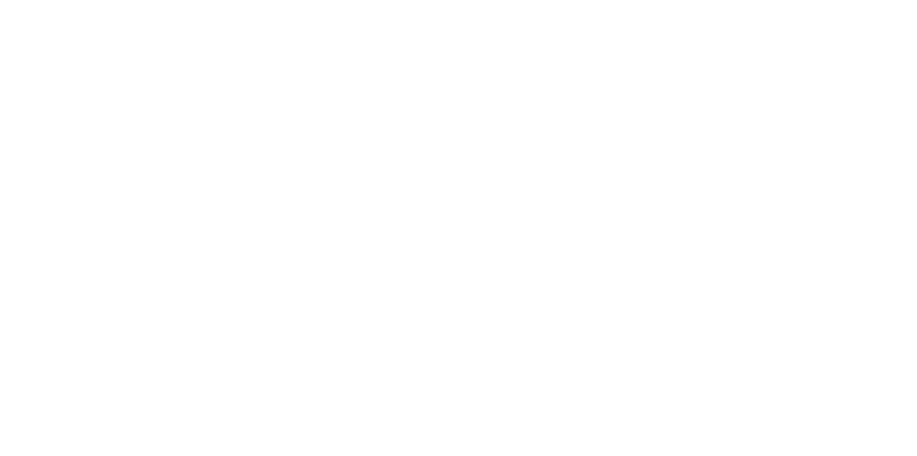
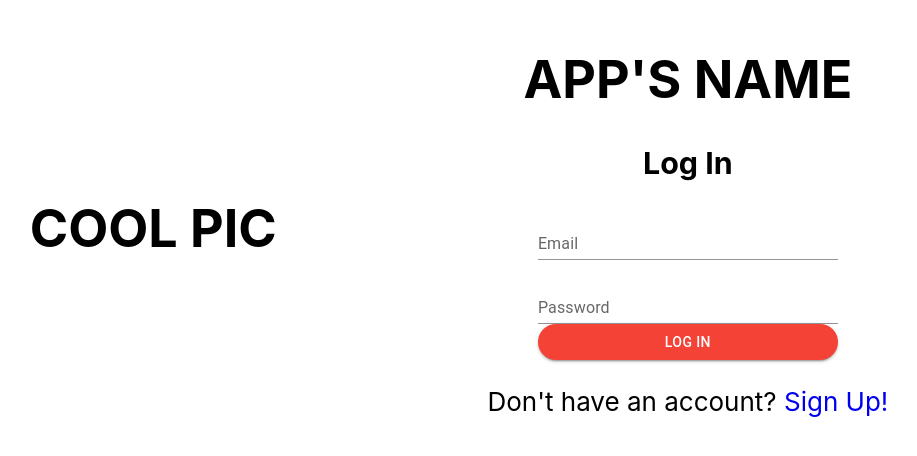
Before and after one commit to nicscobey/ringo-project3-frontend, a React (Create React App) app: page /login in a window 1280 px wide. Shown: the part 172-628 px from the top of the page, without its empty margins (181-1098 px from the left). Built offline with nearby package versions, Linux system fonts and the light colour scheme.

Commit message:
updated flexbox on welcome pages

```diff
--- a/src/App.css
+++ b/src/App.css
@@ -14,14 +14,14 @@
 }
 
 .App-header {
-  background-color: #282c34;
+  /* background-color: #282c34; */
   min-height: 100vh;
   display: flex;
-  flex-direction: column;
+  /* flex-direction: column; */
   align-items: center;
-  justify-content: center;
+  justify-content: space-evenly;
   font-size: calc(10px + 2vmin);
-  color: white;
+  /* color: white; */
 }
 
 .App-link {
--- a/src/App.js
+++ b/src/App.js
@@ -5,7 +5,6 @@ import Main from './components/Main';
 import Login from './pages/Login';
 import Signup from './pages/Signup';
 import Welcome from './pages/Welcome';
-import LandingPage from './components/LandingPage'
 import ColorTheme from './components/ColorTheme';
 import { ThemeProvider } from '@mui/system';
 
@@ -15,8 +14,14 @@ function App() {
     <div className="App">
       <ThemeProvider theme={ColorTheme}>
       <Switch>
-        <Route path="/welcome">
-          <LandingPage />
+        <Route exact path="/">
+          <Welcome />
+        </Route>
+        <Route path="/login">
+          <Login />
+        </Route>
+        <Route path="/signup">
+          <Signup />
         </Route>
         <Route path="/my">
           <Header />
--- a/src/components/LandingPage.js
+++ /dev/null
@@ -1,35 +0,0 @@
-import {Switch, Route, useRouteMatch} from 'react-router-dom'
-import Card from '../pages/Cards/Card'
-import Decks from '../pages/Decks/Decks'
-import DecksUpdate from '../pages/Decks/DecksUpdate'
-import DecksShow from '../pages/Decks/DecksShow'
-import Home from '../pages/Home'
-import Welcome from '../pages/Welcome'
-import Signup from '../pages/Signup'
-import Login from '../pages/Login'
-import DecksNew from '../pages/Decks/DELETE-DecksNew'
-import { useState, useEffect } from 'react'
-import { TableBody } from '@mui/material'
-import Practice from '../pages/Practice'
-
-const LandingPage = () => {
-
-    let { path, url } = useRouteMatch();
-
-    return (
-        <Switch>
-            <Route exact path={path}>
-                <Welcome  />
-            </Route>
-            <Route path={`${path}/login`}>
-                <Login />
-            </Route>
-            <Route path={`${path}/signup`} render={(rp) => (
-                    <Signup />
-                )}
-            />
-        </Switch>
-    )
-}
-
-export default LandingPage;
--- a/src/pages/Login.js
+++ b/src/pages/Login.js
@@ -10,6 +10,8 @@ const Login = (props) => {
     }
 
     return (
+        <div className="App-header">
+            <h1>COOL PIC</h1>
             <div>
                 <h1>APP'S NAME</h1>
                 <h3>Log In</h3>
@@ -19,8 +21,9 @@ const Login = (props) => {
                         <TextField label="Password" variant="standard" className="fixed-width-button" type="password" name="password"/>
                     </Stack>
                     <Button className="fixed-width-button" type="submit" variant="contained">Log In</Button>
-                <p>Don't have an account? <Link to="/welcome/signup">Sign Up!</Link></p>
+                    <p>Don't have an account? <Link to="/signup">Sign Up!</Link></p>
                 </form>
+            </div>
         </div>
     )
 }
--- a/src/pages/Signup.js
+++ b/src/pages/Signup.js
@@ -9,6 +9,8 @@ const Signup = (props) => {
     }
 
     return (
+        <div className="App-header">
+            <h1>COOL PIC</h1>
             <div>
                 <h1>APP'S NAME</h1>
                 <h3>Make an Account</h3>
@@ -21,9 +23,12 @@ const Signup = (props) => {
                     </Stack>
                     <Stack spacing={2} className="flex-center" >
                         <Button className="fixed-width-button" type="submit" variant="contained">Create Account</Button>
-                    <Link to="/welcome"><Button className="fixed-width-button" variant="outlined">Cancel</Button></Link>
+                        <Link to="/"><Button className="fixed-width-button" variant="outlined">Cancel</Button></Link>
                     </Stack>
                 </form>
+            </div>
+
+
         </div>
     )
 }
--- a/src/pages/Welcome.js
+++ b/src/pages/Welcome.js
@@ -6,13 +6,16 @@ const Welcome = (props) => {
 
 
     return (
-        <div>
-            <h1>APP'S NAME</h1>
-            <h3>Catchy Tagline</h3>
-            <Stack spacing={2}>
-                <Link to="/welcome/login"><Button className="fixed-width-button" variant="contained">Log In</Button></Link>
-                <Link to="/welcome/signup"><Button className="fixed-width-button" variant="outlined">Sign Up</Button></Link>
-            </Stack>
+        <div className="App-header">
+            <h1>COOL PIC</h1>
+            <div>
+                <h1>APP'S NAME</h1>
+                <h3>Catchy Tagline</h3>
+                <Stack spacing={2}>
+                    <Link to="/login"><Button className="fixed-width-button" variant="contained">Log In</Button></Link>
+                    <Link to="/signup"><Button className="fixed-width-button" variant="outlined">Sign Up</Button></Link>
+                </Stack>
+            </div>
         </div>
     )
 }
```
Lines whose indentation alone changed are shown as unchanged.
